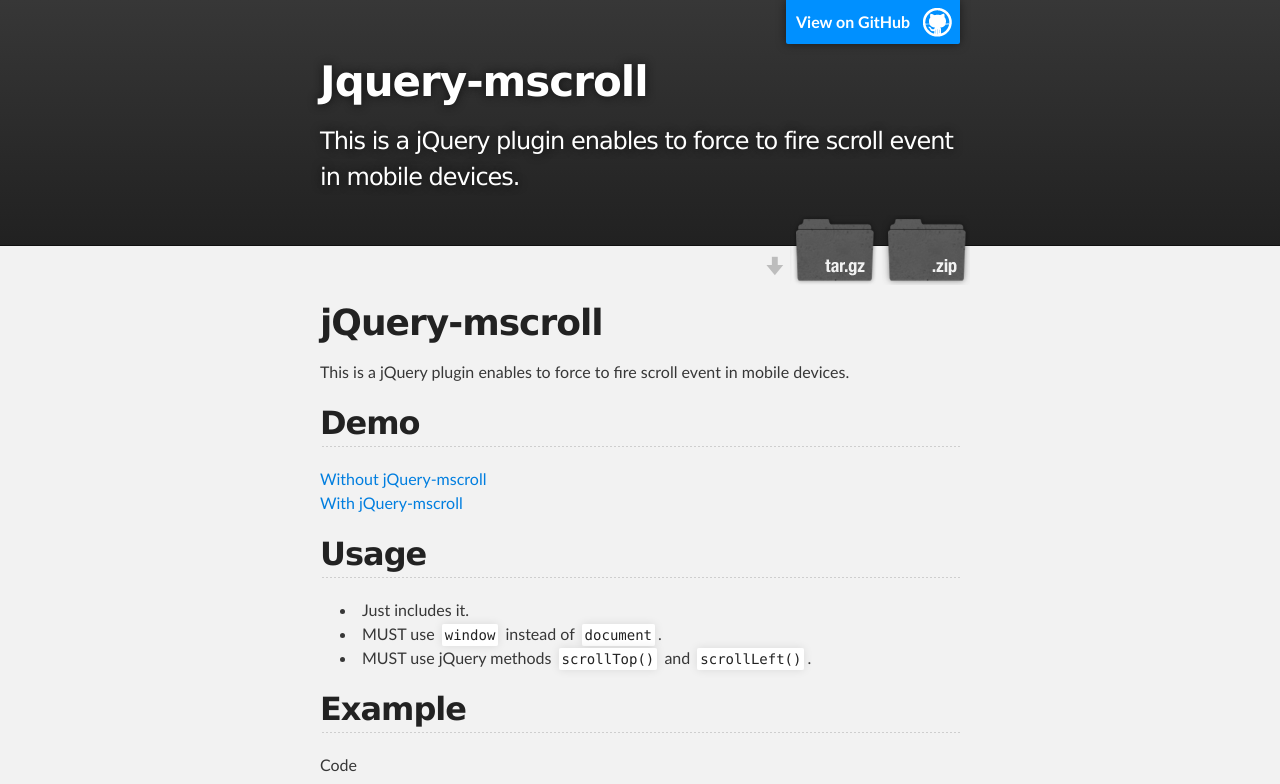
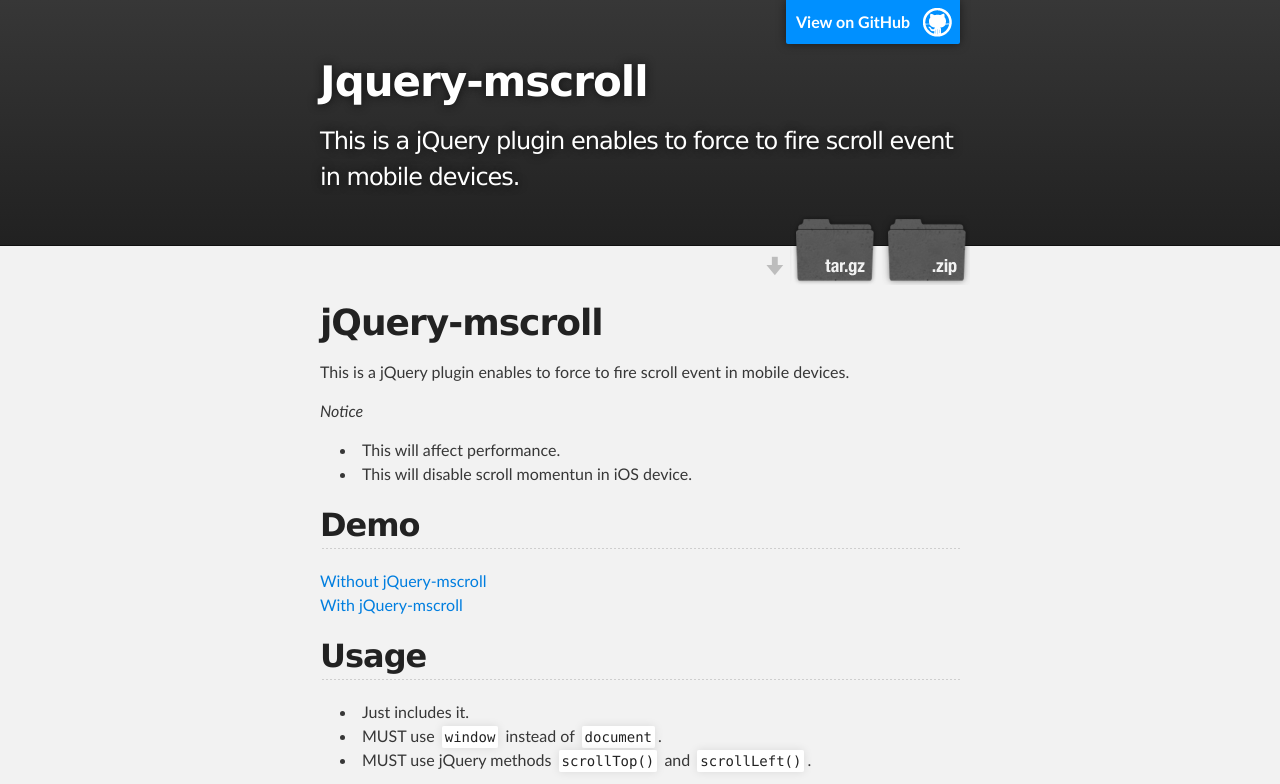
Before and after one commit to emn178/jquery-mscroll, a plain HTML site: page index.html in a window 1280 px wide. Shown: the top 784 px of the page. Drawn offline with Linux system fonts and the light colour scheme.

```diff
--- a/index.html
+++ b/index.html
@@ -36,7 +36,12 @@
 
 <p>This is a jQuery plugin enables to force to fire scroll event in mobile devices.</p>
 
-<h2>
+<p><em>Notice</em></p>
+
+<ul>
+<li>This will affect performance.</li>
+<li>This will disable scroll momentun in iOS device.</li>
+</ul><h2>
 <a name="demo" class="anchor" href="#demo"><span class="octicon octicon-link"></span></a>Demo</h2>
 
 <p><a href="http://emn178.github.io/jquery-stickit/demo/header/">Without jQuery-mscroll</a><br><a href="http://emn178.github.io/jquery-mscroll/demo/stickit/">With jQuery-mscroll</a></p>
```
Also changed, not shown: params.json (+1 -1 lines).
